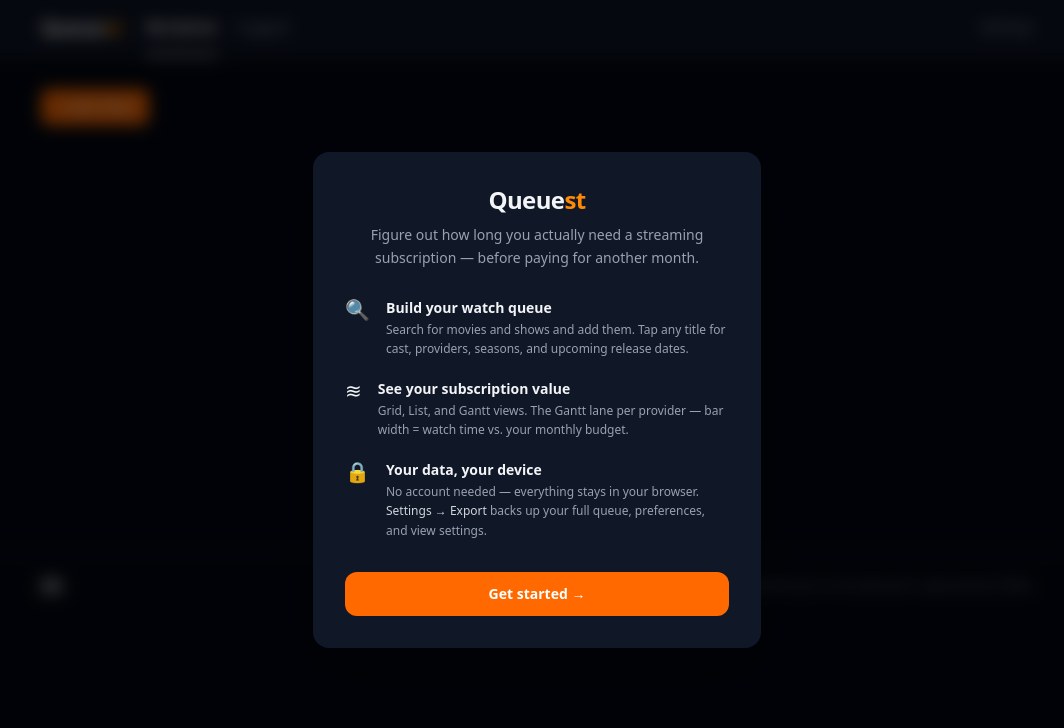
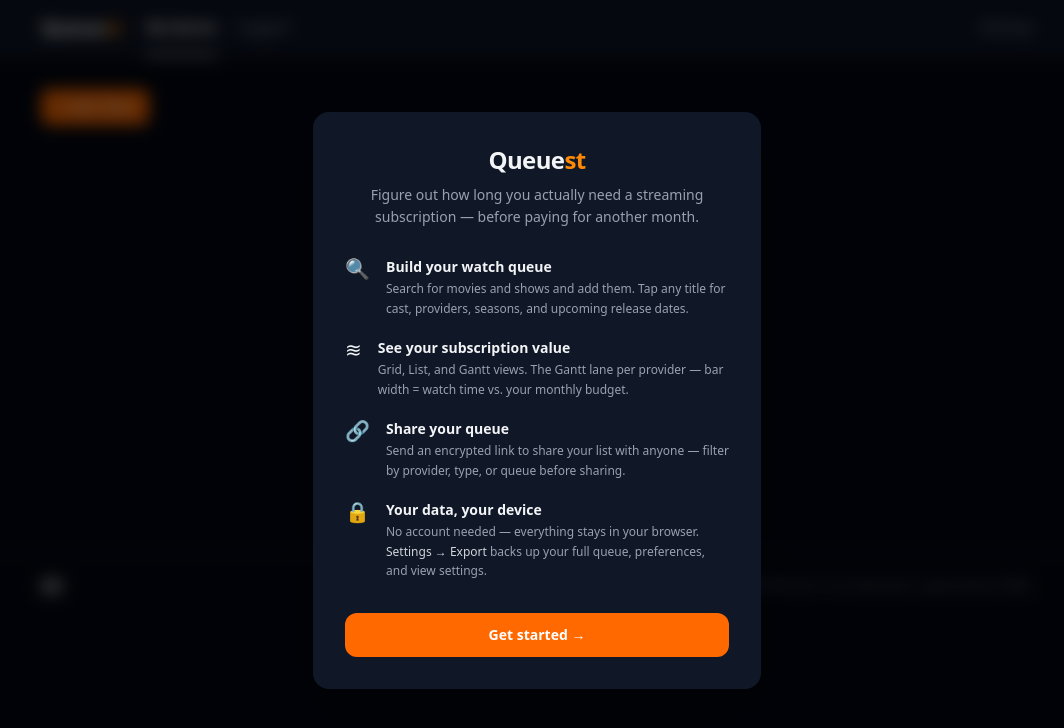
Before and after one commit to zenfinity/queuest, a SvelteKit app: page / in a window 1280 px wide. Shown: the top 728 px of the page, without its empty margins (103-1167 px from the left). Built offline with nearby package versions, Linux system fonts and the light colour scheme; grey boxes are pictures that could not be loaded.

Commit message:
Add sharing feature to welcome modal and README features list
https://claude.ai/code/session_01T5oRSmMd2sjh8Rn3zzAh7H

```diff
--- a/src/routes/+layout.svelte
+++ b/src/routes/+layout.svelte
@@ -131,6 +131,15 @@
 					</div>
 				</div>
 				<div class="flex gap-3 sm:gap-4">
+					<span class="mt-0.5 text-lg leading-none sm:text-xl">🔗</span>
+					<div>
+						<p class="text-xs font-semibold sm:text-sm">Share your queue</p>
+						<p class="mt-0.5 text-[11px] leading-relaxed text-gray-500 sm:text-xs dark:text-gray-400">
+							Send an encrypted link to share your list with anyone — filter by provider, type, or queue before sharing.
+						</p>
+					</div>
+				</div>
+				<div class="flex gap-3 sm:gap-4">
 					<span class="mt-0.5 text-lg leading-none sm:text-xl">🔒</span>
 					<div>
 						<p class="text-xs font-semibold sm:text-sm">Your data, your device</p>
```
Also changed, not shown: 1 other file (tests, documents, lock files or other folders).
